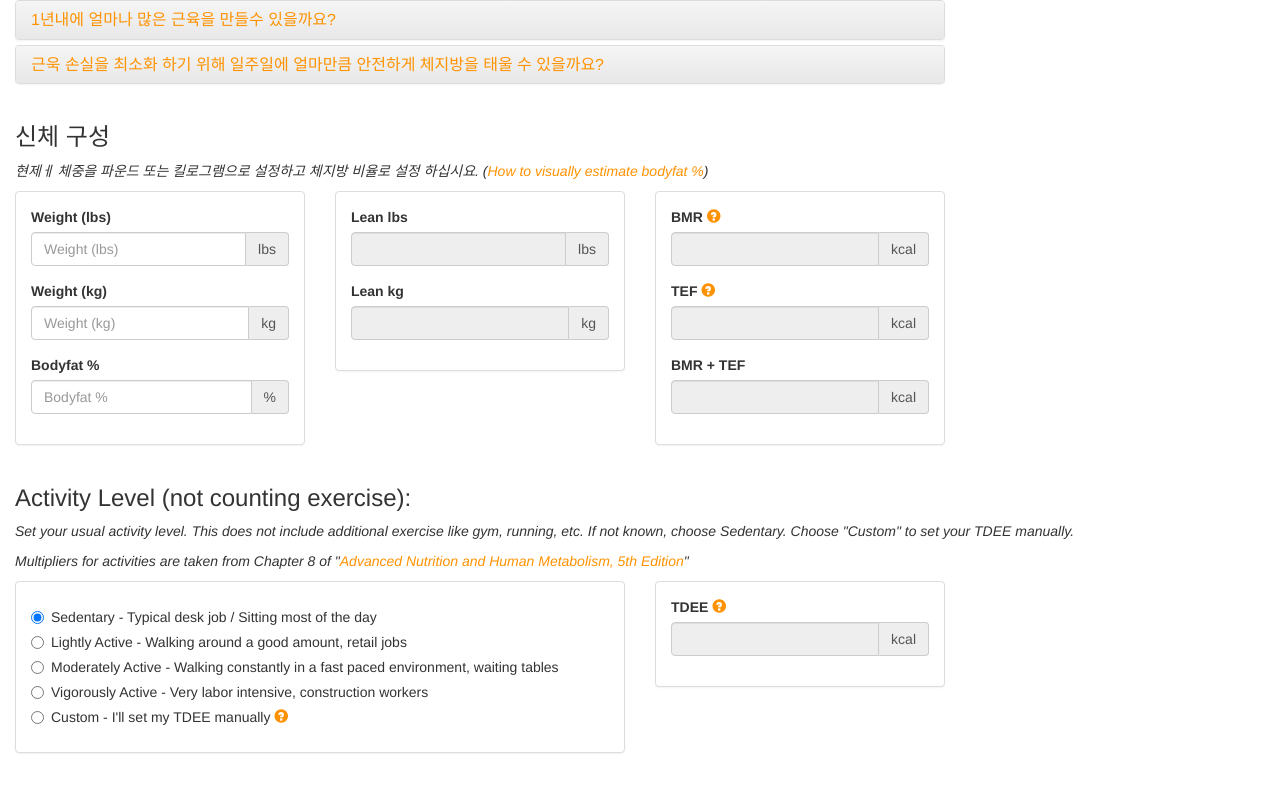
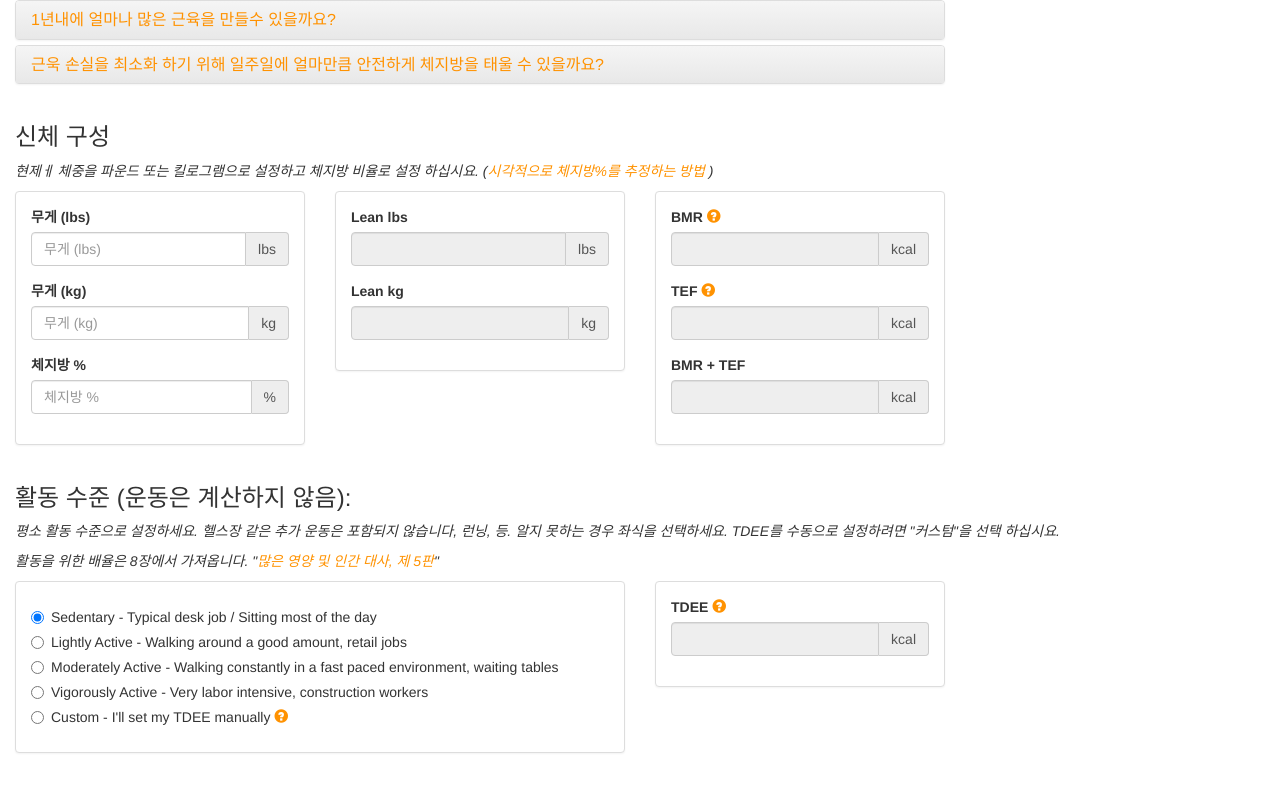
Before and after one commit to rlfud3119/kecalcko, a plain HTML site: page index.html in a window 1280 px wide. Shown: the top 790 px of the page. Drawn offline with nearby package versions, Linux system fonts and the light colour scheme.

Commit message:
번역ver 3

```diff
--- a/index.html
+++ b/index.html
@@ -396,8 +396,7 @@
 <div class="row">
 <div class="col-md-12">
 <h3>신체 구성</h3>
-<p class="section-help">현제ㅔ 체중을 파운드 또는 킬로그램으로 설정하고 체지방 비율로 설정 하십시요. (<a href="//ketogains.com/2015/09/how-to-estimate-your-body-fat-percentage-bf/" target="_blank">How
-to visually estimate bodyfat %</a>)</p>
+<p class="section-help">현제ㅔ 체중을 파운드 또는 킬로그램으로 설정하고 체지방 비율로 설정 하십시요. (<a href="//ketogains.com/2015/09/how-to-estimate-your-body-fat-percentage-bf/" target="_blank">시각적으로 체지방%를 추정하는 방법 </a>)</p>
 <div class="row">
 <div class="col-lg-3 col-md-4">
 <div class="row">
@@ -406,23 +405,23 @@ to visually estimate bodyfat %</a>)</p>
 <div class="panel-body">
 <div class="form">
 <div class="form-group">
-<label for="i_weightlbs">Weight (lbs)</label>
+<label for="i_weightlbs">무게 (lbs)</label>
 <div class="input-group">
-<input type="number" id="i_weightlbs" class="form-control" placeholder="Weight (lbs)">
+<input type="number" id="i_weightlbs" class="form-control" placeholder="무게 (lbs)">
 <div class="input-group-addon">lbs</div>
 </div>
 </div>
 <div class="form-group">
-<label for="i_weightkg">Weight (kg)</label>
+<label for="i_weightkg">무게 (kg)</label>
 <div class="input-group">
-<input type="number" id="i_weightkg" class="form-control" placeholder="Weight (kg)">
+<input type="number" id="i_weightkg" class="form-control" placeholder="무게 (kg)">
 <div class="input-group-addon">kg</div>
 </div>
 </div>
 <div class="form-group">
-<label for="i_bodyfat">Bodyfat %</label>
+<label for="i_bodyfat">체지방 %</label>
 <div class="input-group">
-<input type="number" id="i_bodyfat" class="form-control" placeholder="Bodyfat %">
+<input type="number" id="i_bodyfat" class="form-control" placeholder="체지방 %">
 <div class="input-group-addon">%</div>
 </div>
 </div>
@@ -498,11 +497,11 @@ to visually estimate bodyfat %</a>)</p>
 
 <div class="row">
 <div class="col-md-12">
-<h3>Activity Level (not counting exercise):</h3>
-<p class="section-help">Set your usual activity level. This does not include additional exercise like gym,
-running, etc. If not known, choose Sedentary. Choose "Custom" to set your TDEE manually.</p>
-<p class="section-help">Multipliers for activities are taken from Chapter 8 of "<a href="//www.amazon.com/Advanced-Nutrition-Human-Metabolism-5th/dp/B003I09SZM">Advanced
-Nutrition and Human Metabolism, 5th Edition</a>"</p>
+<h3>활동 수준 (운동은 계산하지 않음):</h3>
+<p class="section-help">평소 활동 수준으로 설정하세요. 헬스장 같은 추가 운동은 포함되지 않습니다,
+런닝, 등. 알지 못하는 경우 좌식을 선택하세요. TDEE를 수동으로 설정하려면 "커스텀"을 선택 하십시요.</p>
+<p class="section-help">활동을 위한 배율은 8장에서 가져옵니다. "<a href="//www.amazon.com/Advanced-Nutrition-Human-Metabolism-5th/dp/B003I09SZM">많은
+영양 및 인간 대사, 제 5판</a>"</p>
 <div class="row">
 <div class="col-lg-6 col-md-8">
 <div class="panel panel-default">
```
